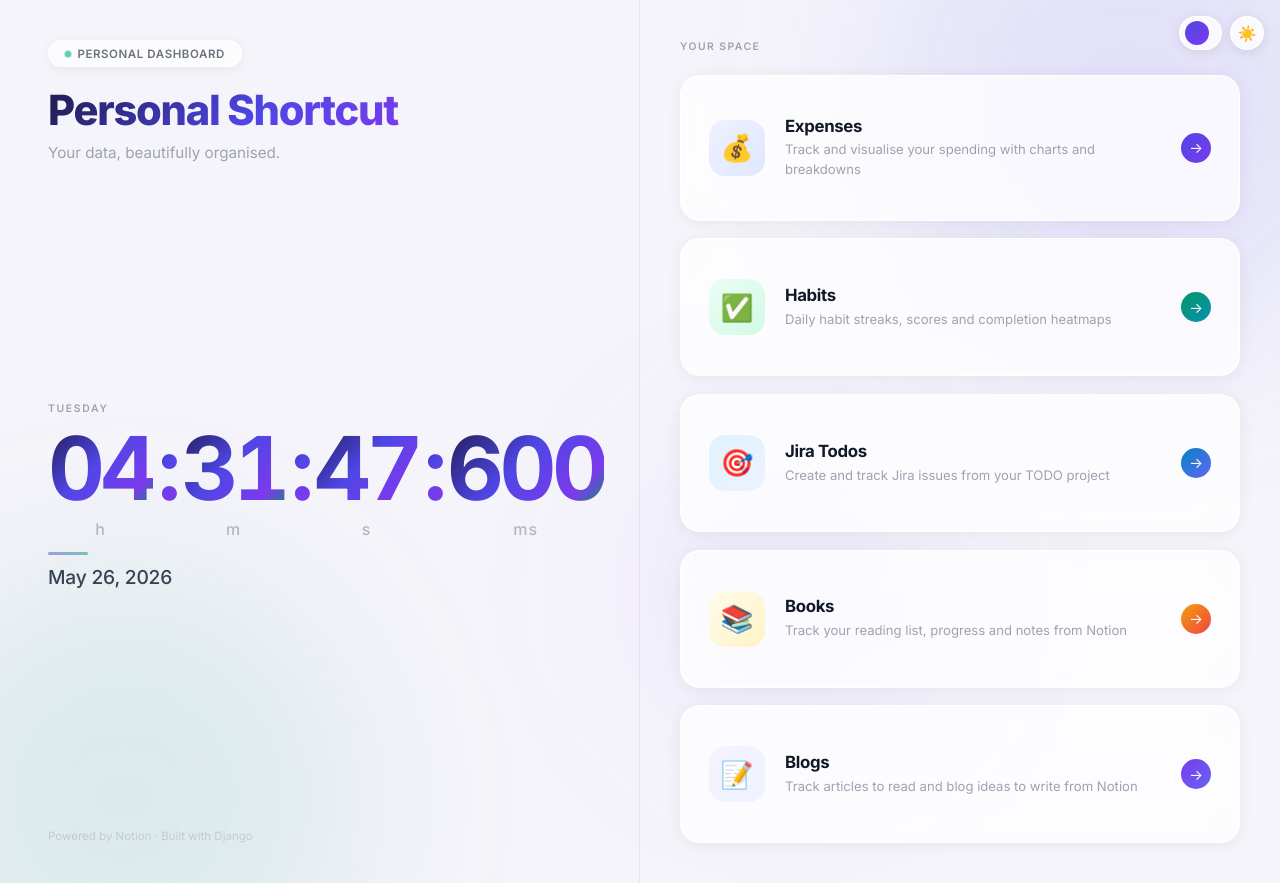
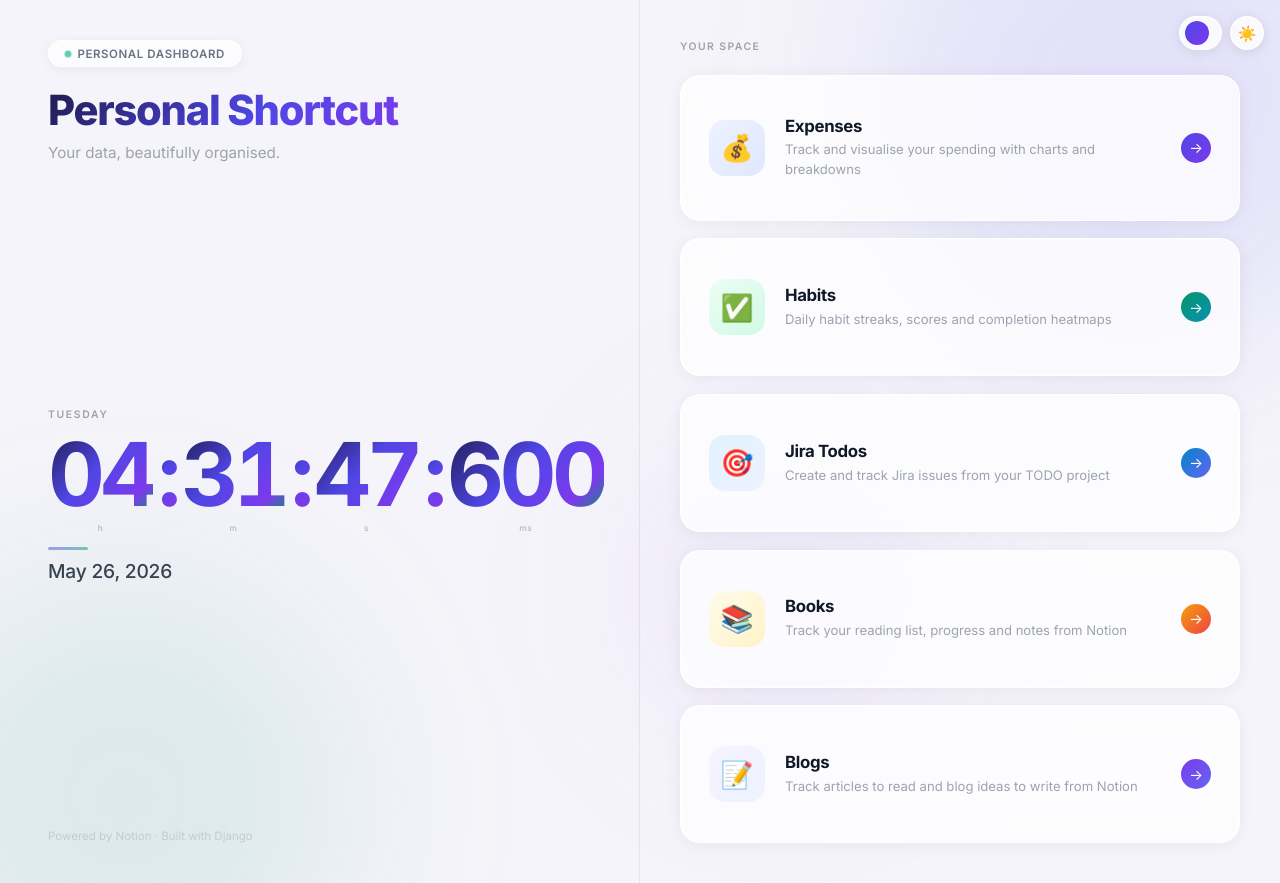
Before and after one commit to geekyabhi/Personal-Shortcut, a Django app: template core/templates/home.html in a window 1280 px wide. Run offline with Django 4.2, Linux system fonts and the light colour scheme; the template is opened without the code that fills it, so the values that code supplies are empty.

Commit message:
revert: restore clock unit labels to original 0.52rem size
Co-Authored-By: Claude Sonnet 4.6 <noreply@anthropic.com>

```diff
--- a/core/templates/home.html
+++ b/core/templates/home.html
@@ -116,8 +116,8 @@
       -webkit-background-clip: text; -webkit-text-fill-color: transparent; background-clip: text;
     }
     .clock-unit-label {
-      font-size: 1rem; font-weight: 500; color: #B0B7C3;
-      letter-spacing: 0.06em; margin-top: 0.4rem; text-align: center;
+      font-size: 0.52rem; font-weight: 500; color: #B0B7C3;
+      letter-spacing: 0.06em; margin-top: 0.3rem; text-align: center;
       -webkit-text-fill-color: initial; background: none;
     }
     .clock-sep {
@@ -128,7 +128,7 @@
       padding: 0 0.05em;
     }
     .clock-sep-wrap { display: flex; flex-direction: column; align-items: center; }
-    .clock-sep-gap { height: 1rem; margin-top: 0.4rem; visibility: hidden; font-size: 1rem; }
+    .clock-sep-gap { height: 0.3rem; margin-top: 0.3rem; visibility: hidden; font-size: 0.52rem; content: '.'; }
     .clock-date {
       font-size: clamp(0.95rem, 2vw, 1.2rem); font-weight: 500;
       color: #374151; letter-spacing: -0.01em;
```
